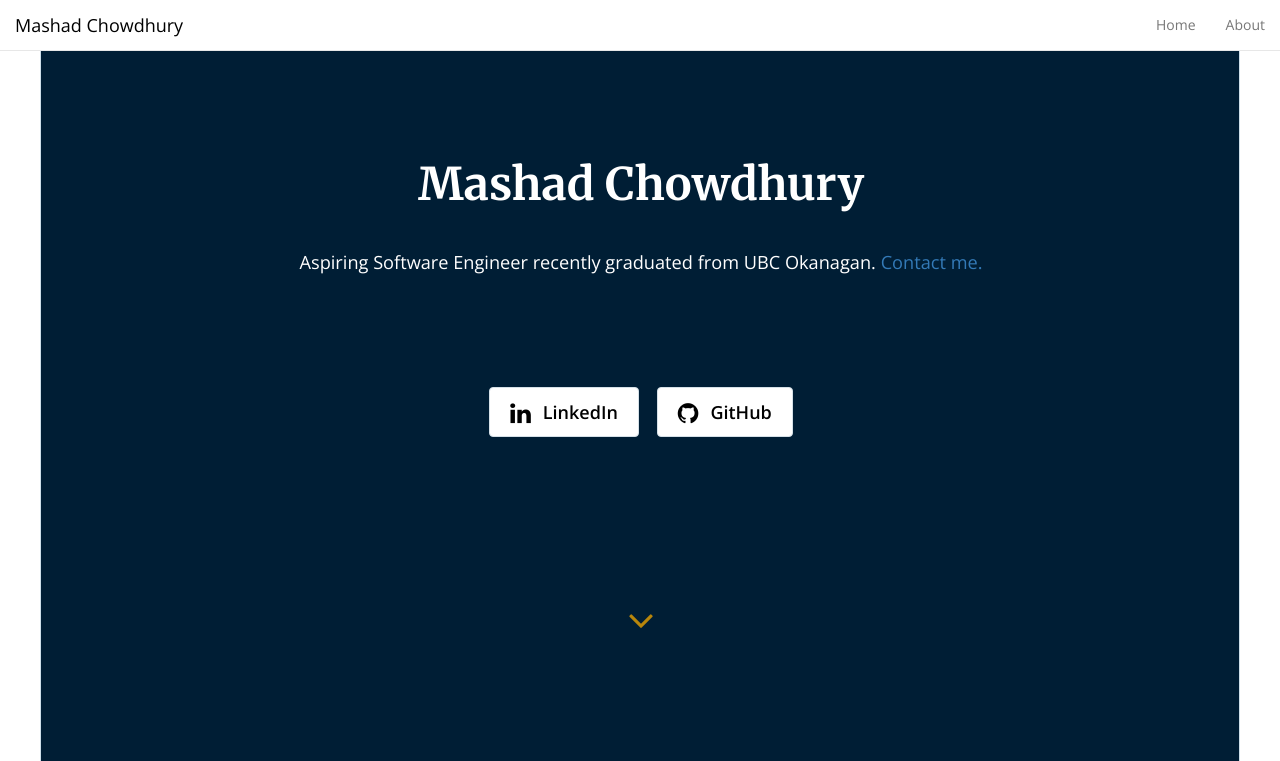
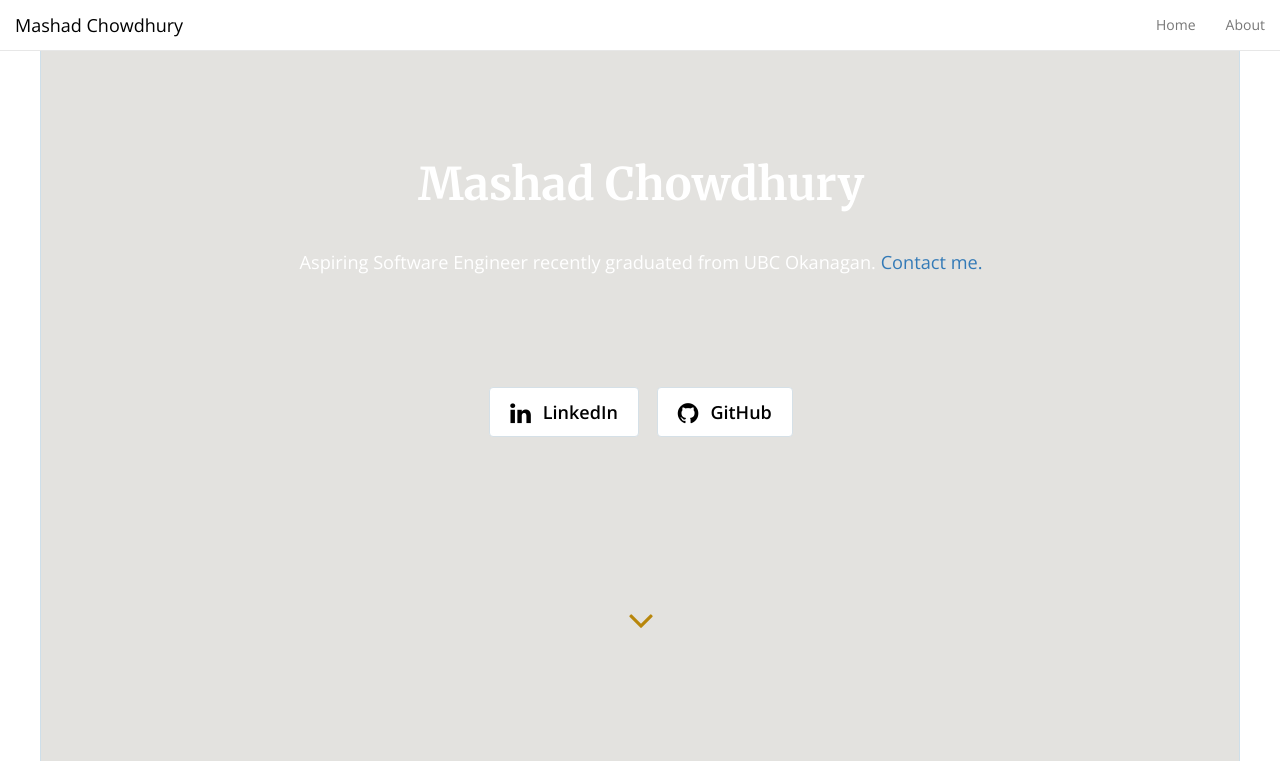
Before and after one commit to mashadchowdhury/mashadchowdhury.github.io, a Jekyll site: the page built from index.html, in a window 1280 px wide and 1400 px high. Shown: the top 761 px of the window. Built offline with Jekyll 4.4.1, drawn with Linux system fonts in a browser that asks for light colours; nearby versions of some CDN libraries; the list of posts is cut into pages by our own code; grey boxes are pictures that could not be loaded.

Commit message:
Update style.scss

```diff
--- a/css/style.scss
+++ b/css/style.scss
@@ -33,7 +33,7 @@ $secondary: #ffffff;
 }
 
 body {
-  background-color: #ffffff;
+  background-color: #ffffff;	//side bars background
   @extend %opensans;
   -webkit-font-smoothing: antialiased;
 }
@@ -86,7 +86,7 @@ button.btn, input.btn {
 }
 
 .main {
-  background-color: #001E35;
+  background-color: #E3E2DF;	//main background
   color: #ffffff;
   border-left: solid 1px #cedfea;
   border-right: solid 1px #cedfea;
```
